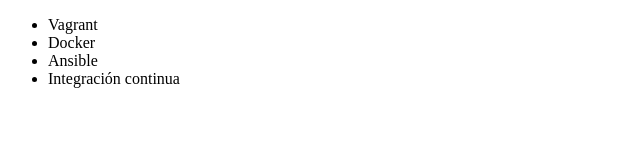
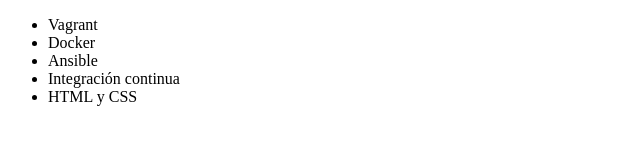
Before and after one commit to BarryARZ84/alura-git, a plain HTML site: page index.html in a window 1280 px wide. Shown: the whole page, without its empty margins (0-640 px from the left). Drawn offline with Linux system fonts and the light colour scheme.

Commit message:
se agrega el curso de html y css

```diff
--- a/index.html
+++ b/index.html
@@ -10,6 +10,7 @@
          <li> Docker </li>
          <li> Ansible </li>
          <li> Integración continua </li>
+         <li> HTML y CSS </li>
      </ul>
 </body>
 </html>
```
